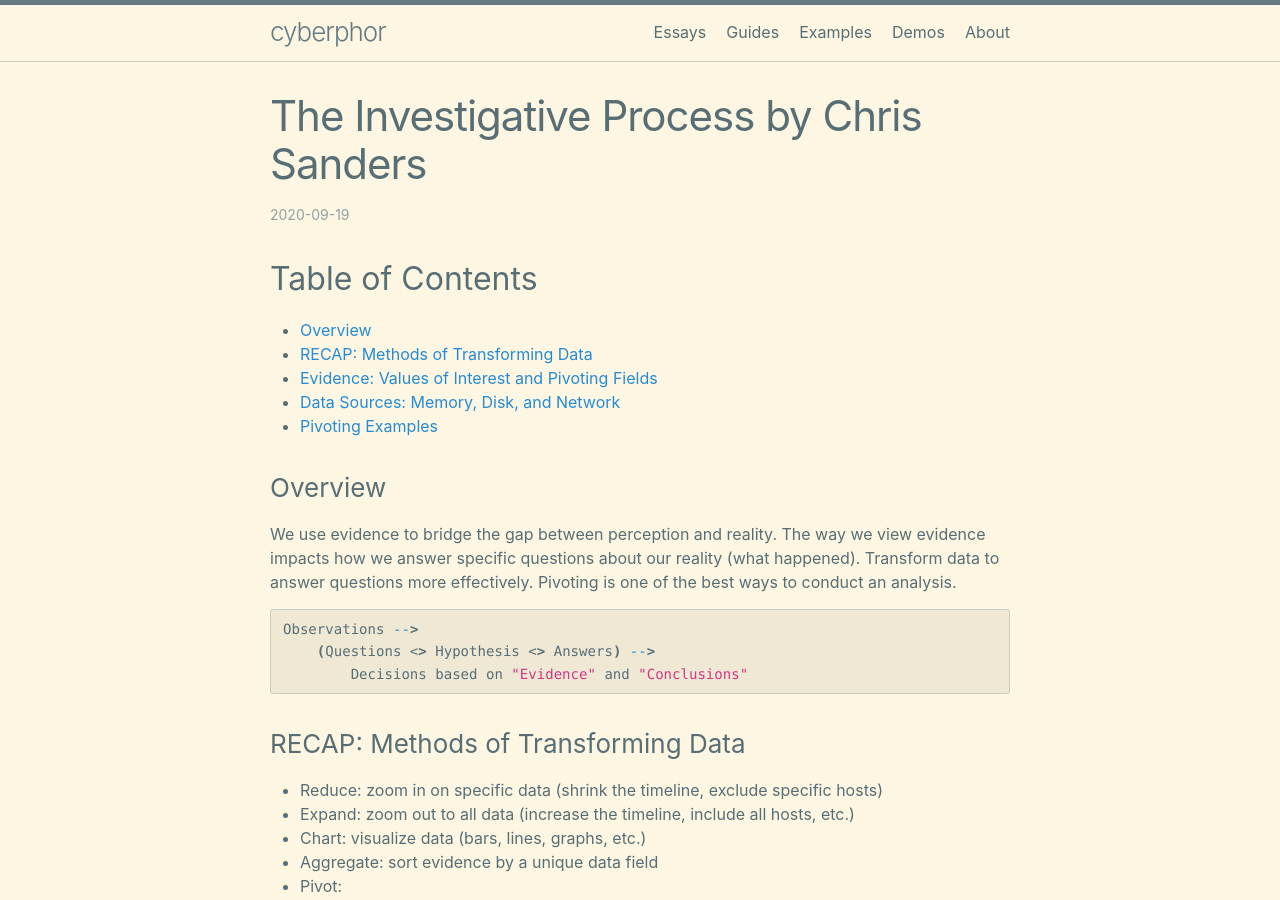
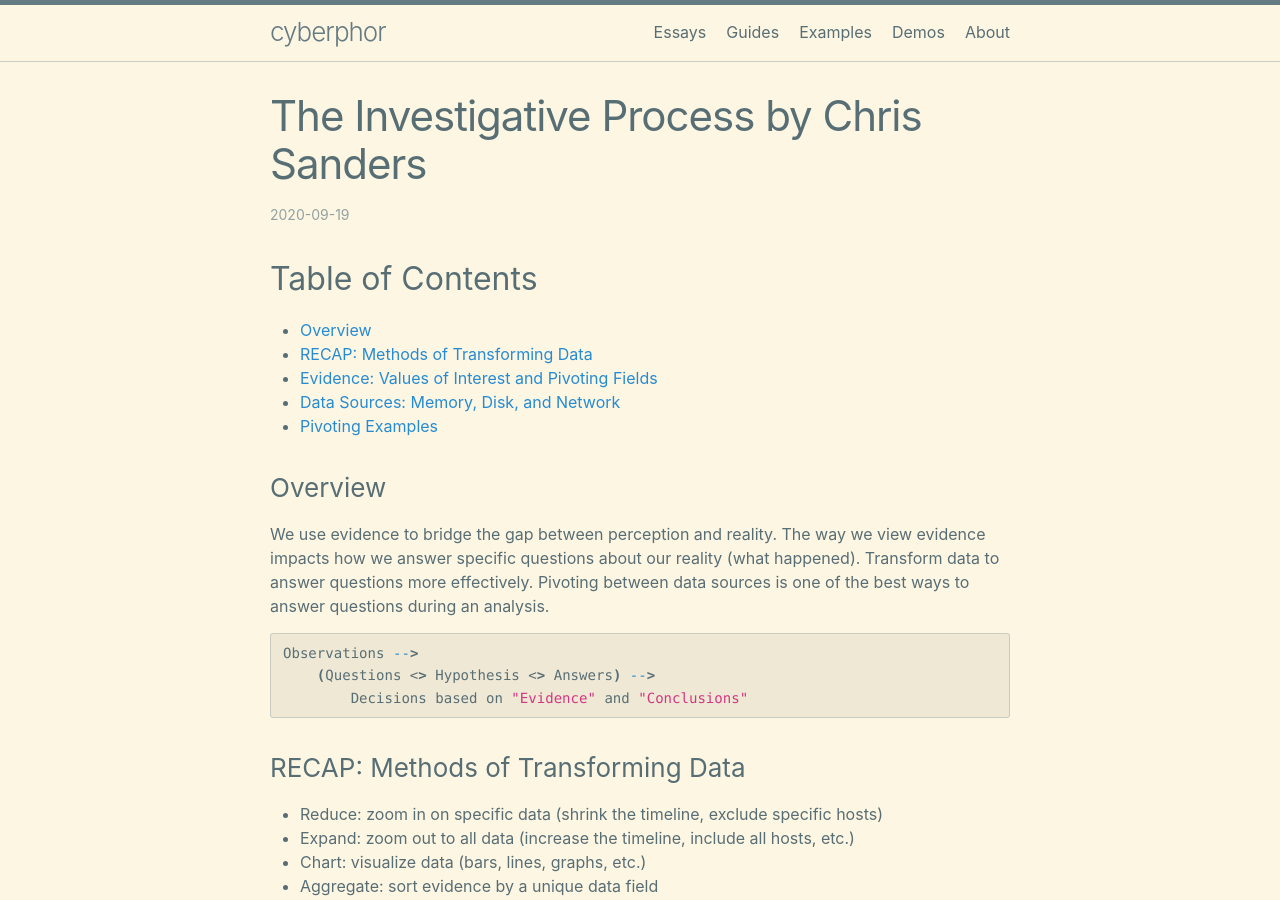
Before and after one commit to cyberphor/blog, a Jekyll site: the page built from _posts/guides/2020-09-19-investigative-process-by-chris-sanders.md, in a window 1280 px wide and 900 px high. Built offline with Jekyll 4.4.1, drawn with Linux system fonts in a browser that asks for light colours.

Commit message:
Update 2020-09-19-investigative-process-by-chris-sanders.md

````diff
--- a/_posts/guides/2020-09-19-investigative-process-by-chris-sanders.md
+++ b/_posts/guides/2020-09-19-investigative-process-by-chris-sanders.md
@@ -14,7 +14,7 @@ subcategory: guides
 - [Pivoting Examples](#pivoting-examples)
 
 ### Overview
-We use evidence to bridge the gap between perception and reality. The way we view evidence impacts how we answer specific questions about our reality (what happened). Transform data to answer questions more effectively. Pivoting is one of the best ways to conduct an analysis.
+We use evidence to bridge the gap between perception and reality. The way we view evidence impacts how we answer specific questions about our reality (what happened). Transform data to answer questions more effectively. Pivoting between data sources is one of the best ways to answer questions during an analysis.
 ```bash
 Observations -->
     (Questions <> Hypothesis <> Answers) -->
````
